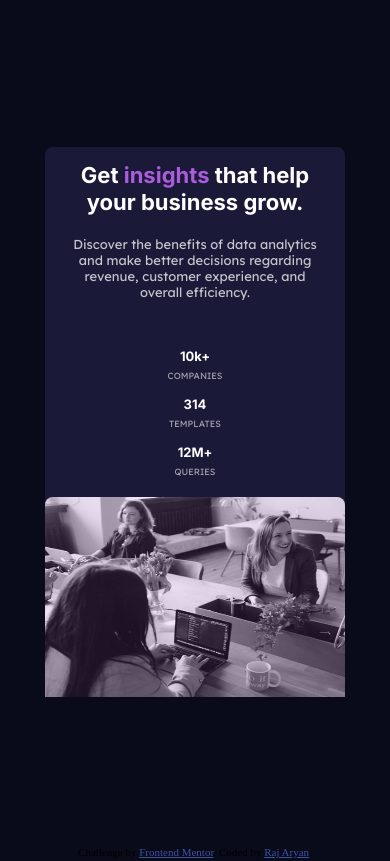
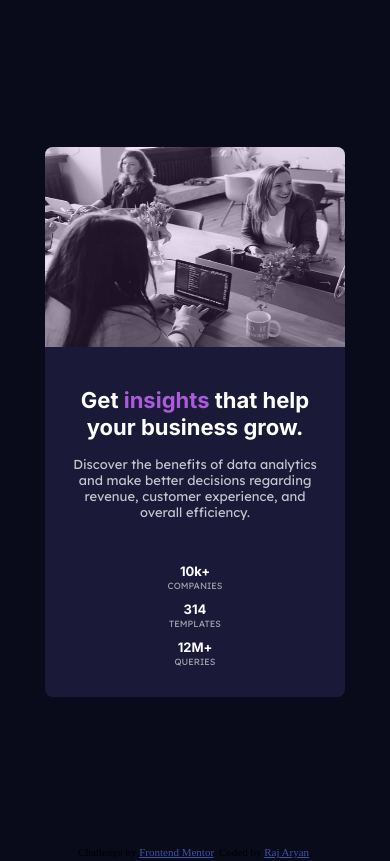
Before and after one commit to imRajAryan09/stats-card, a plain HTML site: page index.html in a window 390 px wide. Drawn offline with Linux system fonts and the light colour scheme.

Commit message:
mibile view complete

```diff
--- a/css/mobile.css
+++ b/css/mobile.css
@@ -10,6 +10,7 @@
 	.box {
 		width: 300px;
 		height: 550px;
+		flex-direction: column-reverse;
 	}
 
 	.text-sec {
@@ -17,8 +18,9 @@
 		padding: 15px;
 	}
 
-	.text-sec p {
-		padding: 5px;
+	.sub-heading p {
+		padding-left: 5px;
+		padding-right: 5px;
 	}
 
 	.main-img img {
@@ -46,6 +48,7 @@
 
 	.table {
 		margin-right: 0px;
+		margin-bottom: 15px;
 	}
 
 	.element{
--- a/index.html
+++ b/index.html
@@ -11,8 +11,7 @@
 			href="./images/favicon-32x32.png"
 		/>
 		<title>Frontend Mentor | Stats preview card component</title>
-		<link rel="stylesheet" href="
-/stats-card/css/styles.css" />
+		<link rel="stylesheet" href="/stats-card/css/styles.css" />
 		<link rel="stylesheet" href="/stats-card/css/mobile.css" />
 	</head>
 	<body>
@@ -20,11 +19,16 @@
 			<div class="box">
 				<div class="text-sec">
 					<div class="heading">
-						<h1>Get <span>insights</span> that help your business grow.</h1>
-						<p>
-							Discover the benefits of data analytics and make better decisions
-							regarding revenue, customer experience, and overall efficiency.
-						</p>
+						<div class="main-heading">
+							<h1>Get <span>insights</span> that help your business grow.</h1>
+						</div>
+						<div class="sub-heading">
+							<p>
+								Discover the benefits of data analytics and make better
+								decisions regarding revenue, customer experience, and overall
+								efficiency.
+							</p>
+						</div>
 					</div>
 					<div class="table">
 						<div class="element">
@@ -43,7 +47,10 @@
 				</div>
 				<div class="img-sec">
 					<div class="main-img">
-						<img src="/stats-card/images/image-header-desktop.jpg" alt="people sitting" />
+						<img
+							src="/stats-card/images/image-header-desktop.jpg"
+							alt="people sitting"
+						/>
 					</div>
 					<div class="hover-card"></div>
 				</div>
```
